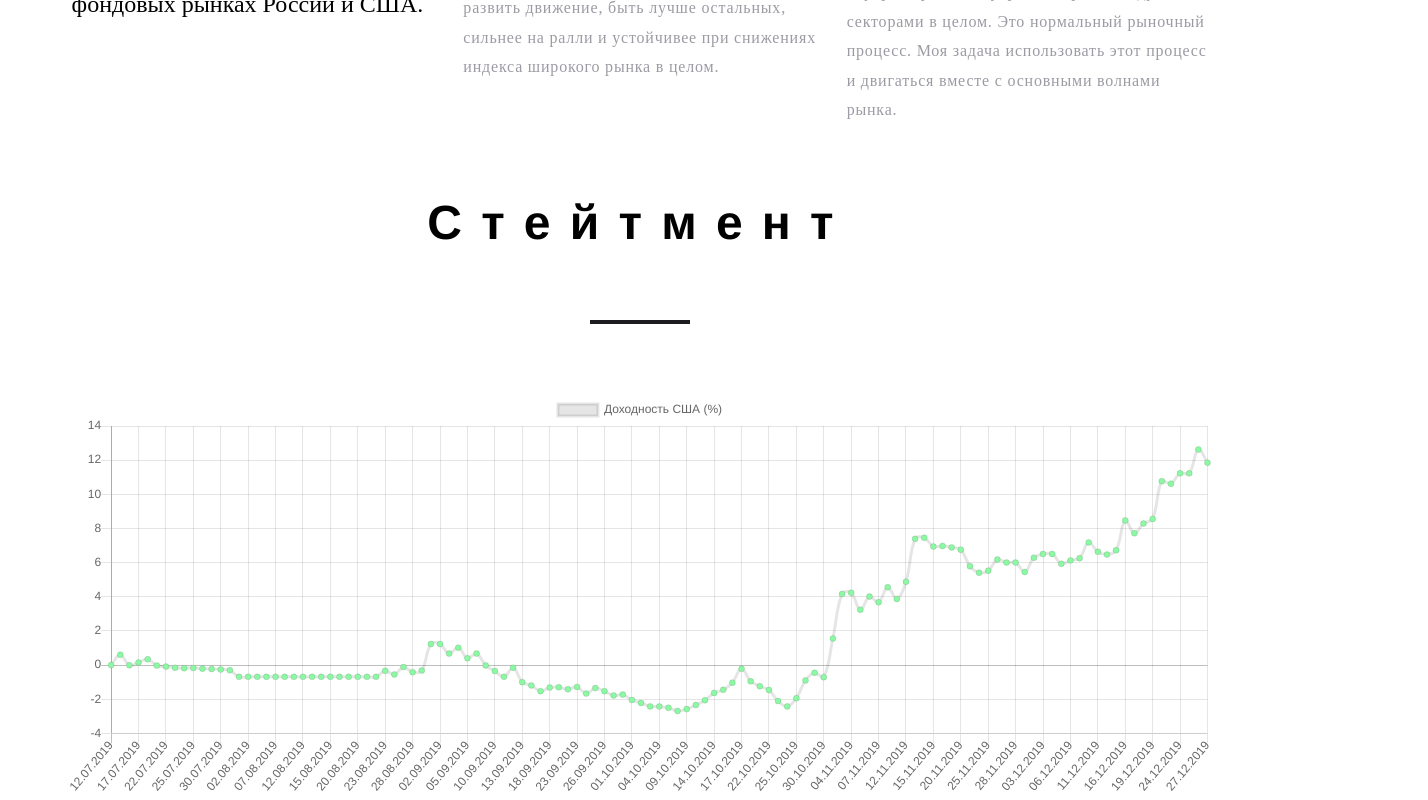
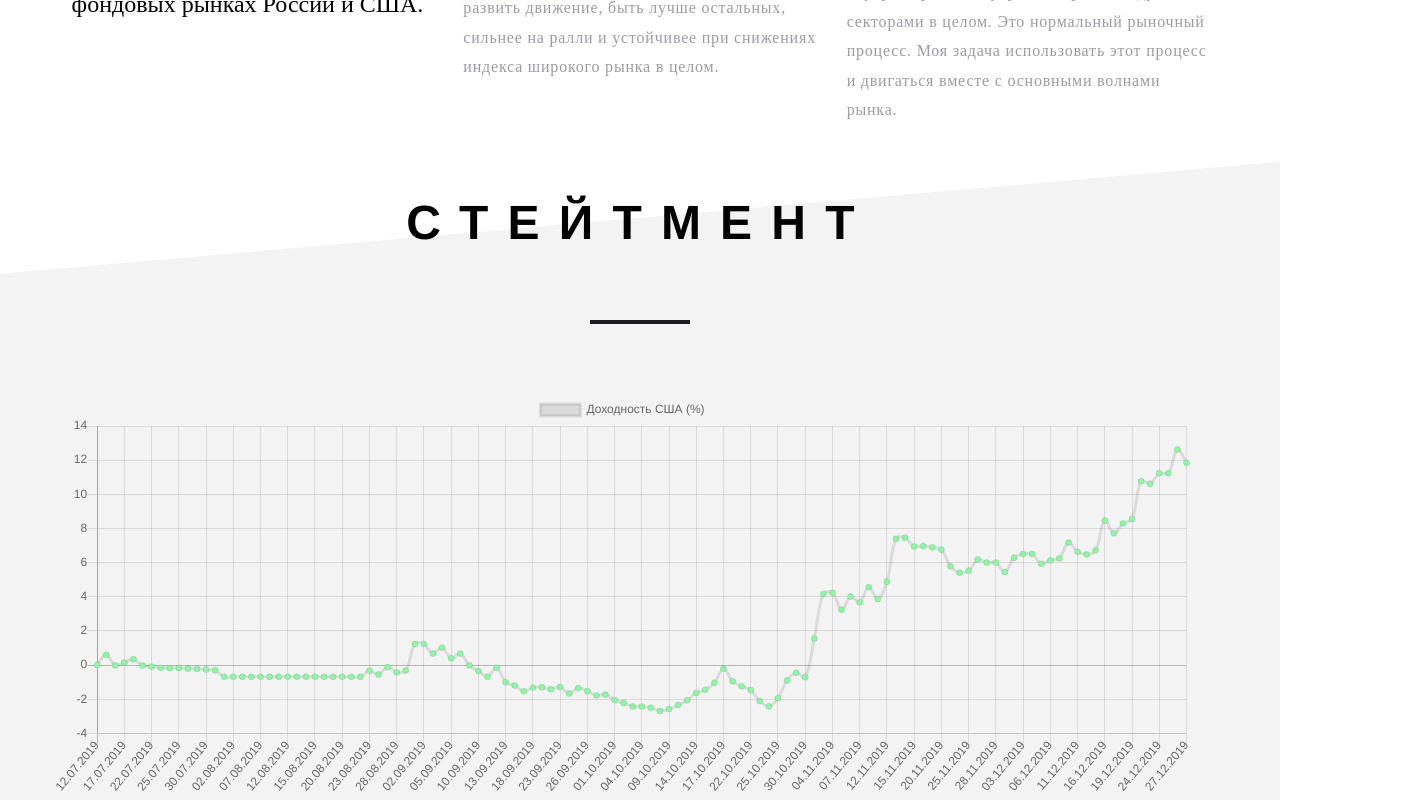
Before and after one commit to vito2005/Trader, a Vue app: page / in a window 1280 px wide. Shown: the part 460-1260 px from the top of the page, 1428 px wide, since content can reach past the window. Built offline with nearby package versions, Linux system fonts and the light colour scheme.

Commit message:
-section style

```diff
--- a/src/components/Content.vue
+++ b/src/components/Content.vue
@@ -1,5 +1,5 @@
 <template>
-  <div>
+  <div class="site-main">
     <section class="section section-profile">
       <div class="section__headline">
         <span>ПРОФИЛЬ</span>
@@ -60,7 +60,7 @@
     </section>
     <section class="section section-statement">
       <div class="section__headline">
-        <span>Стейтмент</span>
+        <span>СТЕЙТМЕНТ</span>
       </div>
       <div class="section__content">
        <chart :chart-data="statementData" :style="{ height: '400px', position: 'relative' }"/>
@@ -103,26 +103,42 @@ export default class Content extends Vue {
 
 <!-- Add "scoped" attribute to limit CSS to this component only -->
 <style scoped lang="scss">
+  body, html {
+    height: 100%;
+    width: 100%;
+  }
+  .site-main {
+    overflow: auto;
+    overflow-x: hidden;
+    position: relative;
+    min-height: 100%;
+    transition: .7s cubic-bezier(.77,0,.175,1);
+    -webkit-transform: translateX(0);
+    -ms-transform: translateX(0);
+    transform: translateX(0);
+  }
   .section {
     padding: 70px 50px 0 50px;
     color: rgb(0, 0, 0);
+    position: relative;
+    overflow: hidden;
     &:before {
       content: '';
       display: block;
-      height: 225px;
-      width: 120%;
+      height: 255px;
       position: absolute;
       left: 50%;
       top: 0;
+      width: 120%;
       -webkit-transform: rotate(-5deg)translateX(-50%);
       -ms-transform: rotate(-5deg)translateX(-50%);
       transform: rotate(-5deg)translateX(-50%);
       -webkit-transform-origin: center top;
       -ms-transform-origin: center top;
       transform-origin: center top;
-      z-index: 150;
     }
     .section__headline {
+      transform: rotate(0);
       font-size: 3rem;
       font-weight: bold;
       letter-spacing: 0.4em;
@@ -154,9 +170,9 @@ export default class Content extends Vue {
     transition: .8s cubic-bezier(.77,0,.175,1);
     &:before {
       background: #F3F3F3;
-      -webkit-transform: rotate(-5deg)translateX(-50%)translateY(-100%);
-      -ms-transform: rotate(-5deg)translateX(-50%)translateY(-100%);
-      transform: rotate(-5deg)translateX(-50%)translateY(-100%);
+      -webkit-transform: rotate(-5deg)translateX(-50%)translateY(-90%);
+      -ms-transform: rotate(-5deg)translateX(-50%)translateY(-90%);
+      transform: rotate(-5deg)translateX(-50%)translateY(-90%);
     }
     .section__content {
       .section__content__skills {
@@ -256,17 +272,36 @@ export default class Content extends Vue {
     }
   }
   .section-statement {
-    max-width: 90%;
     margin: 0 auto;
-    .section-statement__content {
-      display: flex;
-      img {
-        width: 30%;
-      }
+    background: #F3F3F3;
+    overflow: hidden;
+    background: #F3F3F3;
+    min-height: 0;
+    -webkit-transition: .8s cubic-bezier(.77,0,.175,1);
+    transition: .8s cubic-bezier(.77,0,.175,1);
+    &:before {
+      background: #FFF;
+      -webkit-transform: rotate(-5deg)translateX(-50%)translateY(-90%);
+      -ms-transform: rotate(-5deg)translateX(-50%)translateY(-90%);
+      transform: rotate(-5deg)translateX(-50%)translateY(-90%);
+    }
+    .section__content {
+      width: 97%;
     }
   }
   .section-contact {
     margin-bottom: 30px;
+    overflow: hidden;
+    background: #FFF;
+    min-height: 0;
+    -webkit-transition: .8s cubic-bezier(.77,0,.175,1);
+    transition: .8s cubic-bezier(.77,0,.175,1);
+    &:before {
+      background: #F3F3F3;
+      -webkit-transform: rotate(-5deg)translateX(-50%)translateY(-90%);
+      -ms-transform: rotate(-5deg)translateX(-50%)translateY(-90%);
+      transform: rotate(-5deg)translateX(-50%)translateY(-90%);
+    }
     a:hover, a:visited:hover {
       text-decoration: none;
     }
```
